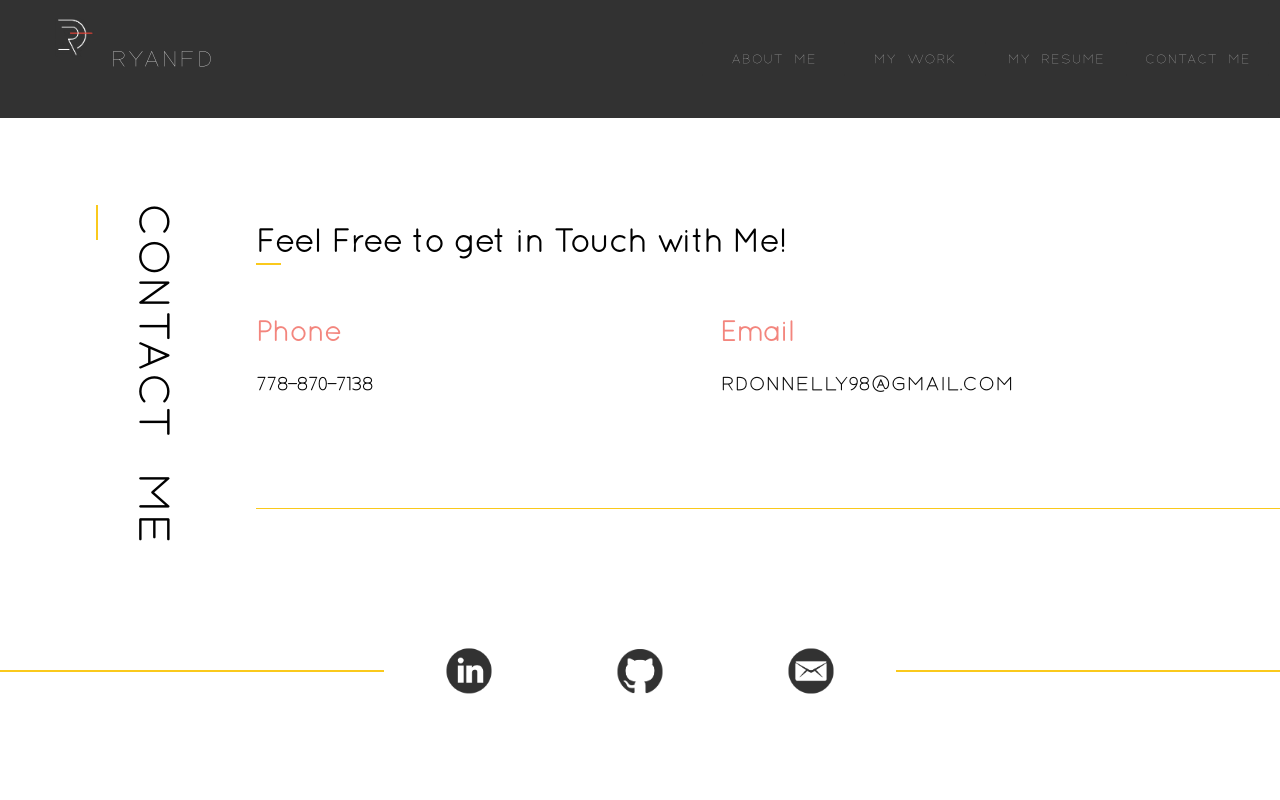
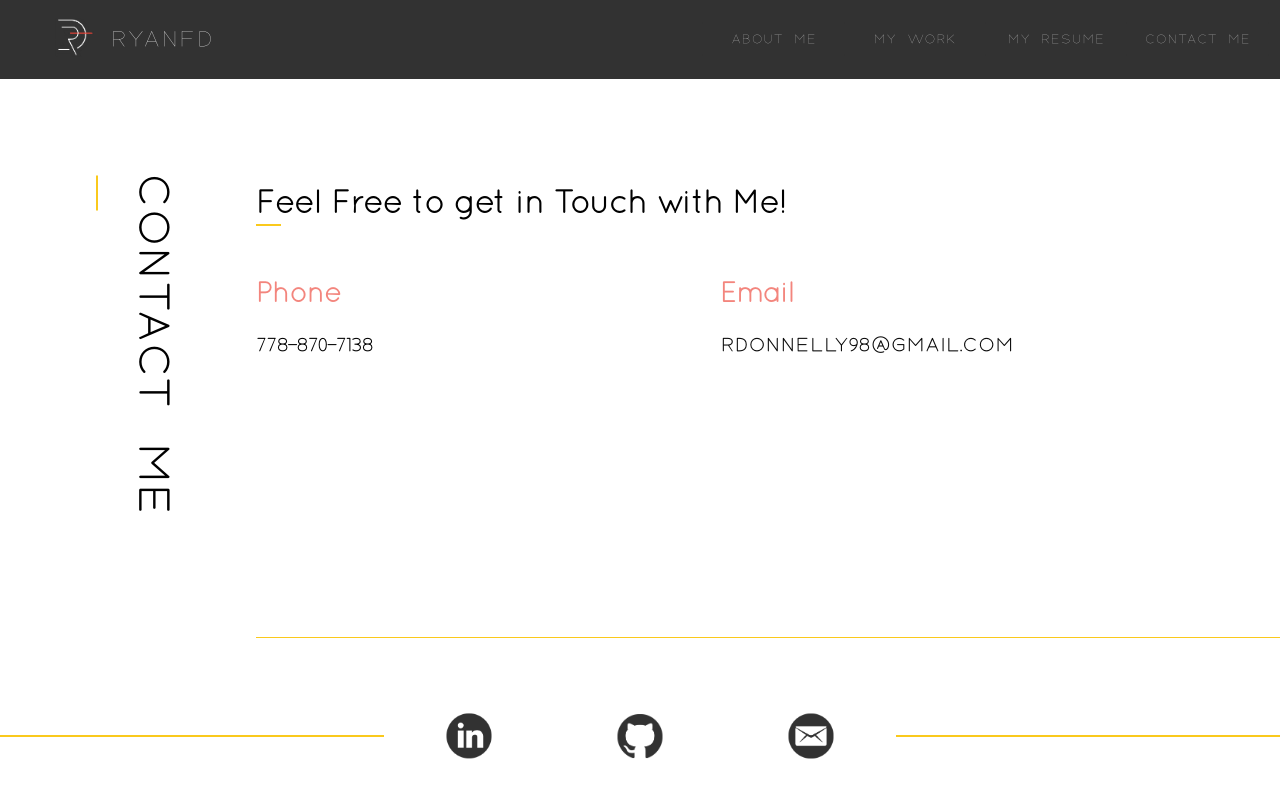
Before and after one commit to ryanfd/ryanfd.github.io, a plain HTML site: page contact.html in a window 1280 px wide. Drawn offline with nearby package versions, Linux system fonts and the light colour scheme.

Commit message:
fixed contact spacing

```diff
--- a/contact.html
+++ b/contact.html
@@ -41,7 +41,7 @@
                 </div>
             </div>
         </nav>
-        <div class="info">
+        <div id="contact-size" class="info">
             <div class="wrapper">
                 <div class="sidebar">
                     <h2>Contact Me</h2>
@@ -67,7 +67,7 @@
         </div>
       </div>
 
-      <footer>
+      <footer id="no-height">
             <div class="foot-edge"><hr></div>
             <div class="foot-mid">
                 <div class='foot-link'>
--- a/css/main.css
+++ b/css/main.css
@@ -965,3 +965,11 @@ a.style-link.middle {
     left: 50%;
     transform: translate(-50%, -50%);
 }
+
+#contact-size {
+    height: 100%;
+}
+
+#no-height {
+    height: auto;
+}
```
